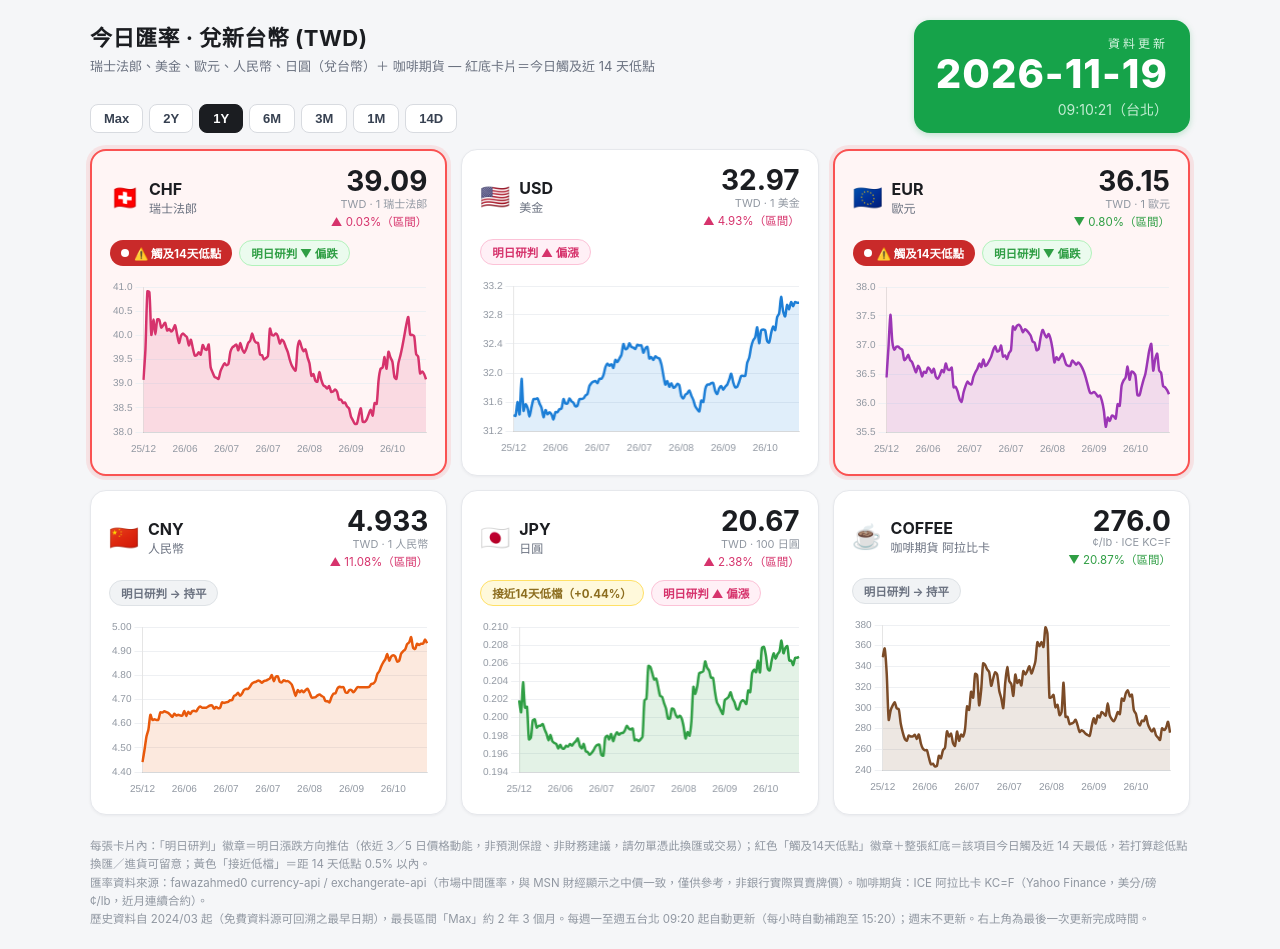
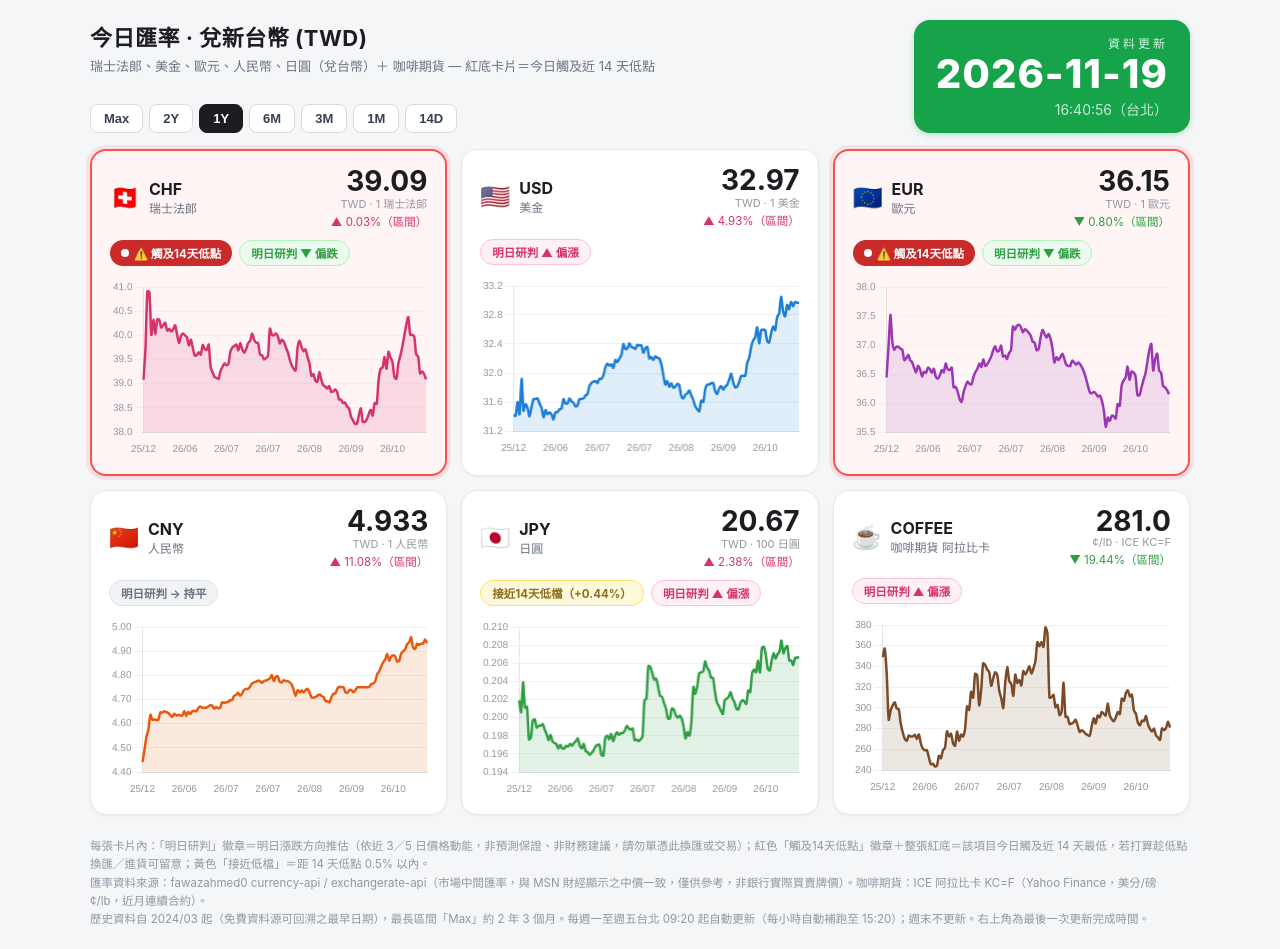
Before and after one commit to brianchen222/fx-twd, a plain HTML site: page index.html in a window 1280 px wide. Drawn offline with nearby package versions, Linux system fonts and the light colour scheme.

Commit message:
Auto update FX/Coffee

```diff
--- a/index.html
+++ b/index.html
@@ -58,7 +58,7 @@ footer { margin-top:22px; font-size:11.5px; color:#9097a1; line-height:1.6; }
     <div class="stamp">
       <div class="lab">資料更新</div>
       <div class="big" id="stampDate">2026-11-19</div>
-      <div class="time" id="stampTime">09:10:21（台北）</div>
+      <div class="time" id="stampTime">16:40:56（台北）</div>
     </div>
   </div>
 
@@ -79,7 +79,7 @@ const SERIES = {
   EUR: {flag:"🇪🇺", name:"歐元",     color:"#9c36b5", dp:2, unit:"1 歐元",   data:[34.28,34.79,34.94,35.37,34.81,33.97,34.3,36.27,34.07,34.48,34.27,35.81,35.76,35.49,36.44,36.95,37.52,37.05,36.92,36.97,36.97,36.94,36.92,36.74,36.77,36.83,36.74,36.7,36.61,36.53,36.64,36.58,36.46,36.54,36.52,36.61,36.58,36.52,36.59,36.45,36.42,36.48,36.57,36.53,36.68,36.58,36.57,36.61,36.27,36.28,36.2,36.07,36.02,36.18,36.29,36.37,36.33,36.32,36.45,36.53,36.59,36.68,36.62,36.75,36.64,36.67,36.73,36.8,36.91,36.98,36.89,36.9,36.99,36.8,36.82,36.76,36.86,36.91,37.32,37.26,37.33,37.35,37.31,37.22,37.27,37.25,37.21,37.16,37.06,37.04,36.91,36.93,37.13,37.26,37.19,37.13,37.19,37.11,36.94,36.7,36.79,36.74,36.79,36.85,36.76,36.66,36.64,36.64,36.73,36.7,36.66,36.7,36.67,36.61,36.53,36.42,36.29,36.18,36.17,36.19,36.16,36.11,36.13,36.04,35.87,35.59,35.75,35.69,35.78,35.77,35.73,35.98,35.95,36.3,36.39,36.44,36.63,36.4,36.54,36.53,36.47,36.14,36.13,36.26,36.39,36.5,36.7,36.91,37.02,36.56,36.76,36.85,36.56,36.52,36.29,36.27,36.22,36.15]},
   CNY: {flag:"🇨🇳", name:"人民幣",   color:"#e8590c", dp:3, unit:"1 人民幣", data:[4.391,4.507,4.468,4.509,4.493,4.495,4.519,4.411,4.162,4.086,4.165,4.292,4.278,4.326,4.441,4.49,4.546,4.576,4.637,4.615,4.618,4.615,4.617,4.647,4.646,4.651,4.648,4.644,4.636,4.628,4.641,4.634,4.637,4.634,4.633,4.652,4.632,4.649,4.64,4.651,4.653,4.651,4.664,4.671,4.666,4.666,4.666,4.671,4.675,4.675,4.662,4.669,4.664,4.666,4.688,4.686,4.688,4.69,4.697,4.697,4.715,4.719,4.728,4.715,4.724,4.739,4.744,4.744,4.753,4.766,4.771,4.773,4.778,4.776,4.769,4.776,4.778,4.782,4.787,4.801,4.776,4.794,4.796,4.773,4.771,4.78,4.776,4.776,4.771,4.762,4.739,4.715,4.739,4.73,4.737,4.73,4.739,4.744,4.728,4.708,4.708,4.71,4.717,4.721,4.715,4.71,4.693,4.693,4.688,4.71,4.724,4.726,4.746,4.753,4.751,4.751,4.73,4.728,4.739,4.739,4.73,4.739,4.751,4.751,4.751,4.751,4.751,4.751,4.753,4.764,4.766,4.776,4.805,4.817,4.838,4.854,4.866,4.888,4.861,4.878,4.883,4.878,4.857,4.861,4.89,4.9,4.907,4.929,4.936,4.958,4.914,4.909,4.931,4.926,4.931,4.931,4.948,4.933]},
   JPY: {flag:"🇯🇵", name:"日圓",     color:"#2f9e44", dp:4, unit:"100 日圓", data:[0.2107,0.2068,0.2018,0.219,0.2101,0.2082,0.2189,0.224,0.2088,0.2036,0.1991,0.2079,0.2059,0.1998,0.2019,0.2006,0.2039,0.2011,0.2012,0.1976,0.1978,0.1997,0.1998,0.1989,0.1991,0.1991,0.1993,0.1987,0.1982,0.1975,0.1981,0.1974,0.1972,0.1971,0.1966,0.197,0.1966,0.1966,0.1969,0.1968,0.1971,0.1969,0.1972,0.1974,0.1977,0.1969,0.1966,0.1971,0.1963,0.1962,0.1959,0.1961,0.1964,0.1968,0.197,0.197,0.1959,0.1958,0.1978,0.198,0.1976,0.1982,0.1974,0.198,0.1984,0.1981,0.1983,0.1983,0.1986,0.1991,0.1988,0.1987,0.1988,0.1975,0.1976,0.1974,0.1976,0.1979,0.2019,0.2021,0.2057,0.2056,0.2049,0.2042,0.2043,0.2034,0.2024,0.2023,0.2016,0.201,0.1999,0.1999,0.201,0.2009,0.2003,0.2,0.2002,0.1999,0.199,0.1977,0.1984,0.198,0.1996,0.2034,0.2026,0.2035,0.2049,0.205,0.2051,0.2062,0.2055,0.2052,0.2044,0.2044,0.2029,0.2017,0.2013,0.2008,0.2004,0.2019,0.2021,0.2023,0.2028,0.2021,0.2017,0.201,0.2009,0.2016,0.2019,0.2018,0.2015,0.203,0.2028,0.2049,0.2053,0.205,0.2063,0.205,0.2077,0.2078,0.2069,0.2054,0.2052,0.2063,0.2071,0.2065,0.207,0.2073,0.2085,0.2071,0.2077,0.2079,0.2063,0.2063,0.2058,0.2066,0.2066,0.2067]},
-  COFFEE: {flag:"☕", name:"咖啡期貨 阿拉比卡", color:"#7b4b27", dp:1, unit:"ICE KC=F", qlab:"¢/lb", qword:"¢/lb", data:[188.9,222.4,229.2,248.2,321.6,377.9,379.8,342.5,342.5,295.8,396.9,374.9,392,413,348.8,357.3,333.3,288.4,297.8,302.4,305.3,299.5,298.6,284.6,276.2,270.1,268.3,273.4,272.4,272.4,274,269.9,274.3,265.6,260.6,259.1,259.2,251.9,245.5,246.1,243.4,244.1,253.8,251.4,259.1,261.4,277.3,272.5,275.1,266,263.3,277.1,268.3,274.2,272.4,279.8,301.4,298,315.6,309.8,332.8,331.6,302.5,317.1,343,341.4,337.2,334.5,321.3,328.5,334.4,332,316.6,309.4,299.8,324.5,339.4,325.8,323,311.6,332.1,324.1,326.9,321.6,335.5,332.3,335.8,340.1,333.1,338.1,345.1,363.4,359.5,363.6,358.8,377.8,371.4,309.9,310.3,312.5,300.5,302.9,292.9,295.8,324.3,291.4,291.4,284.3,284.9,286,288.5,283,276.7,278.3,277.1,275,273.7,273,282.2,290,284.9,292.6,290.7,296,294.5,292.5,304.5,292.7,289,287,290.6,296,293.9,309,306.9,314.2,316.9,311.1,312.8,297.6,294.4,285.8,283.1,287.8,287.2,292.1,284,279.8,277.1,280,273.6,271.4,269,280.2,278.6,280.7,286.6,276]},
+  COFFEE: {flag:"☕", name:"咖啡期貨 阿拉比卡", color:"#7b4b27", dp:1, unit:"ICE KC=F", qlab:"¢/lb", qword:"¢/lb", data:[188.9,222.4,229.2,248.2,321.6,377.9,379.8,342.5,342.5,295.8,396.9,374.9,392,413,348.8,357.3,333.3,288.4,297.8,302.4,305.3,299.5,298.6,284.6,276.2,270.1,268.3,273.4,272.4,272.4,274,269.9,274.3,265.6,260.6,259.1,259.2,251.9,245.5,246.1,243.4,244.1,253.8,251.4,259.1,261.4,277.3,272.5,275.1,266,263.3,277.1,268.3,274.2,272.4,279.8,301.4,298,315.6,309.8,332.8,331.6,302.5,317.1,343,341.4,337.2,334.5,321.3,328.5,334.4,332,316.6,309.4,299.8,324.5,339.4,325.8,323,311.6,332.1,324.1,326.9,321.6,335.5,332.3,335.8,340.1,333.1,338.1,345.1,363.4,359.5,363.6,358.8,377.8,371.4,309.9,310.3,312.5,300.5,302.9,292.9,295.8,324.3,291.4,291.4,284.3,284.9,286,288.5,283,276.7,278.3,277.1,275,273.7,273,282.2,290,284.9,292.6,290.7,296,294.5,292.5,304.5,292.7,289,287,290.6,296,293.9,309,306.9,314.2,316.9,311.1,312.8,297.6,294.4,285.8,283.1,287.8,287.2,292.1,284,279.8,277.1,280,273.6,271.4,269,280.2,278.6,280.7,286.6,281]},
 };
 const RANGES = [
   {key:"MAX", label:"Max", days:99999},
```
